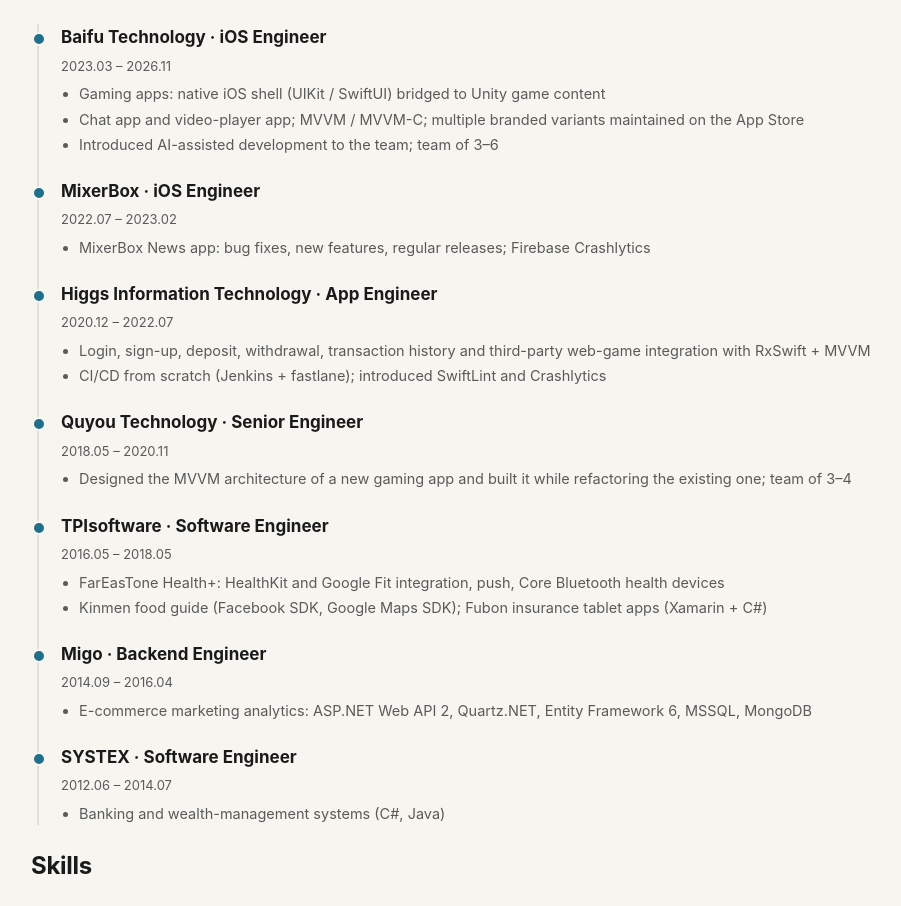
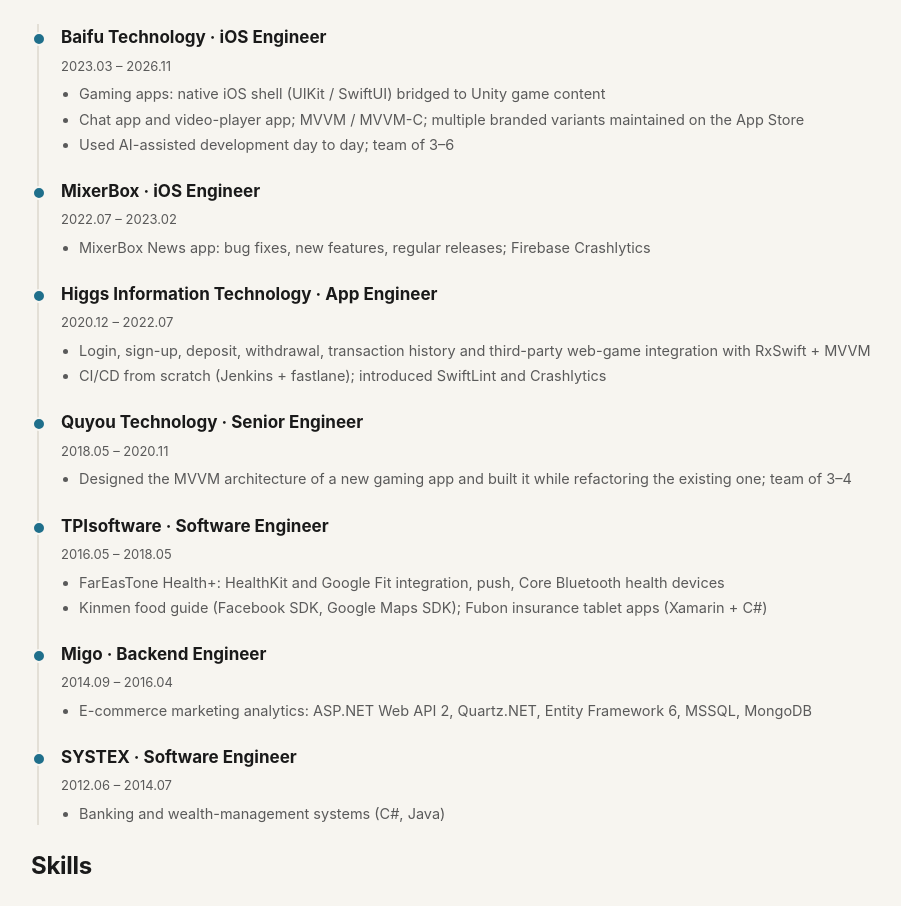
Before and after one commit to Wei789/wei789.github.io, a plain HTML site: page resume/index.html in a window 1280 px wide. Shown: the part 2421-3327 px from the top of the page, without its empty margins (149-1050 px from the left). Drawn offline with Linux system fonts and the light colour scheme.

Commit message:
resume: describe AI use at Baifu accurately
Co-Authored-By: Claude Opus 5.5 <noreply@anthropic.com>

```diff
--- a/resume/index.html
+++ b/resume/index.html
@@ -236,7 +236,7 @@ footer .row{display:flex;flex-wrap:wrap;gap:14px;align-items:center;justify-cont
   <h2 data-i18n="exp_h">工作經歷</h2>
   <div class="timeline">
     <div class="job"><h3 data-i18n="j1_h">百阜科技 · iOS 工程師</h3><div class="when">2023.03 – 2026.11</div>
-      <ul><li data-i18n="j1_1">博弈遊戲 App：iOS 原生端（UIKit / SwiftUI）與 Unity 遊戲內容介接</li><li data-i18n="j1_2">聊天軟體 App、影片播放 App；MVVM / MVVM-C；多品牌版本 App 上架維護</li><li data-i18n="j1_3">在團隊導入 AI 輔助開發；團隊 3~6 人</li></ul></div>
+      <ul><li data-i18n="j1_1">博弈遊戲 App：iOS 原生端（UIKit / SwiftUI）與 Unity 遊戲內容介接</li><li data-i18n="j1_2">聊天軟體 App、影片播放 App；MVVM / MVVM-C；多品牌版本 App 上架維護</li><li data-i18n="j1_3">日常開發使用 AI 輔助；團隊 3~6 人</li></ul></div>
     <div class="job"><h3 data-i18n="j2_h">即準數位科技（MixerBox）· iOS 工程師</h3><div class="when">2022.07 – 2023.02</div>
       <ul><li data-i18n="j2_1">MixerBox 新聞 App：修正 bug、新增功能、固定節奏送審上架；Firebase Crashlytics</li></ul></div>
     <div class="job"><h3 data-i18n="j3_h">希格斯資訊科技 · APP 工程師</h3><div class="when">2020.12 – 2022.07</div>
@@ -317,7 +317,7 @@ footer .row{display:flex;flex-wrap:wrap;gap:14px;align-items:center;justify-cont
     ai3_h:"Independent code review", ai3_p:"After implementation, a fresh session reviews the code against the spec, so the implementer never checks its own work. Custom Claude Code skills also look for easy-to-miss cases such as empty values, network failures and concurrent actions; each issue is reproduced first and fixed only once it is confirmed.",
     ai4_h:"A repeatable release process", ai4_p:"Custom skills scan each project and produce localized metadata, keywords, privacy labels, age rating and review notes, plus privacy and support pages; screenshots are rendered from the app's real views. fastlane uploads it all in one command.",
     exp_h:"Experience",
-    j1_h:"Baifu Technology · iOS Engineer", j1_1:"Gaming apps: native iOS shell (UIKit / SwiftUI) bridged to Unity game content", j1_2:"Chat app and video-player app; MVVM / MVVM-C; multiple branded variants maintained on the App Store", j1_3:"Introduced AI-assisted development to the team; team of 3–6",
+    j1_h:"Baifu Technology · iOS Engineer", j1_1:"Gaming apps: native iOS shell (UIKit / SwiftUI) bridged to Unity game content", j1_2:"Chat app and video-player app; MVVM / MVVM-C; multiple branded variants maintained on the App Store", j1_3:"Used AI-assisted development day to day; team of 3–6",
     j2_h:"MixerBox · iOS Engineer", j2_1:"MixerBox News app: bug fixes, new features, regular releases; Firebase Crashlytics",
     j3_h:"Higgs Information Technology · App Engineer", j3_1:"Login, sign-up, deposit, withdrawal, transaction history and third-party web-game integration with RxSwift + MVVM", j3_2:"CI/CD from scratch (Jenkins + fastlane); introduced SwiftLint and Crashlytics",
     j4_h:"Quyou Technology · Senior Engineer", j4_1:"Designed the MVVM architecture of a new gaming app and built it while refactoring the existing one; team of 3–4",
```
